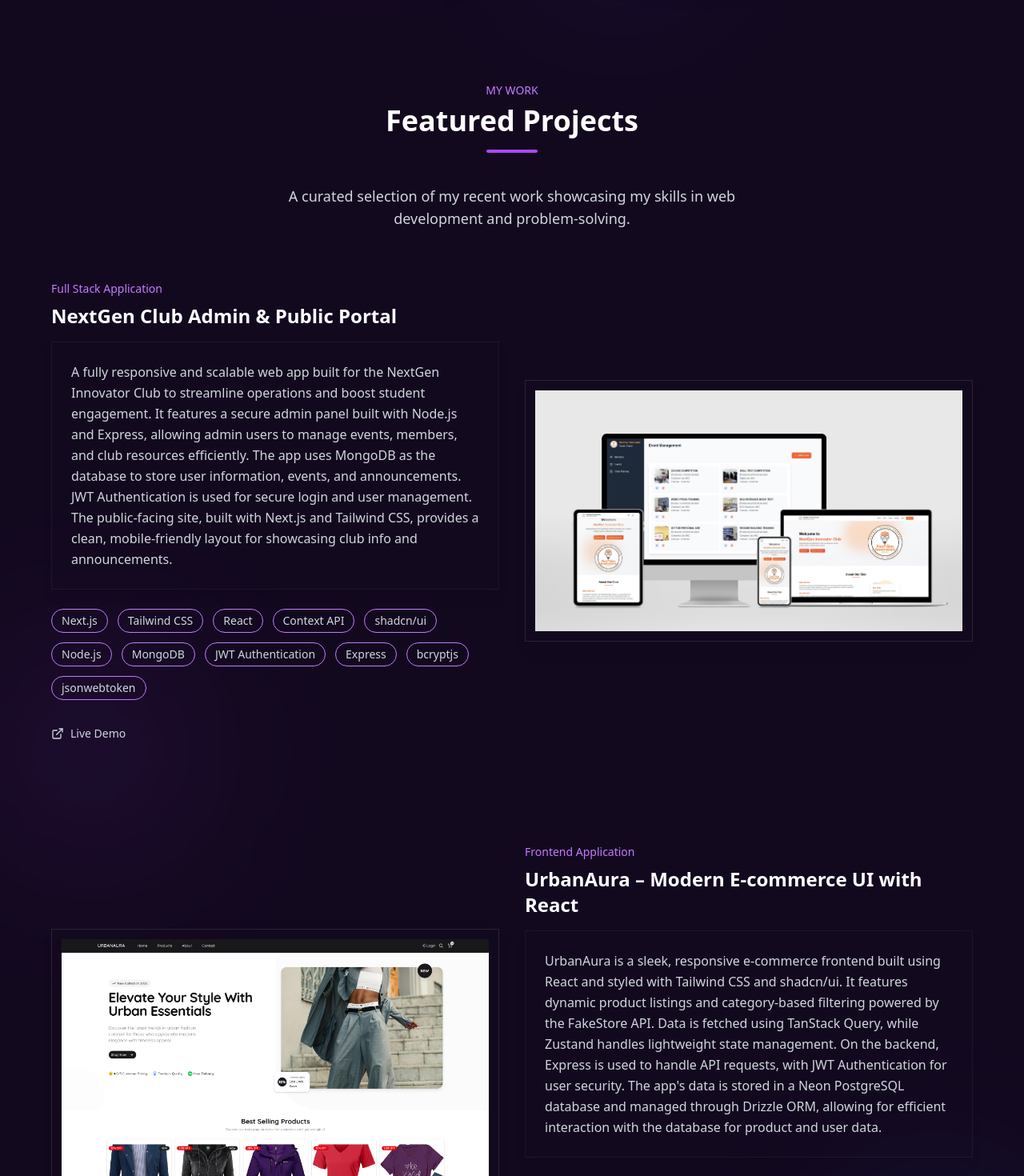
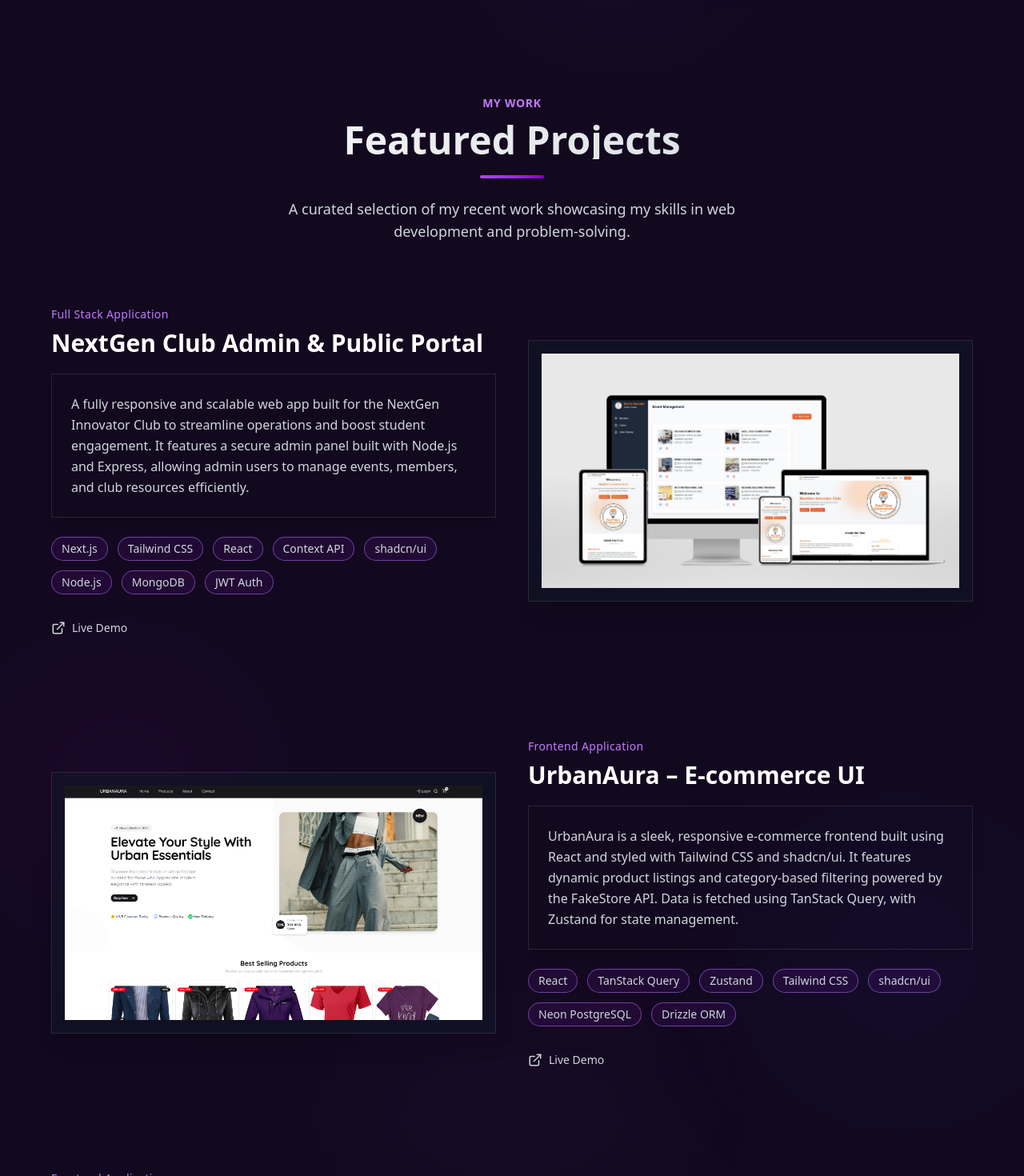
Before and after one commit to bimal009/PortfolioMain, a Next.js app: page / in a window 1280 px wide. Shown: the part 640-2110 px from the top of the page at 80% size. Built offline with nearby package versions, Linux system fonts and the light colour scheme.

Commit message:
Refactor ProjectShowcase component for improved styling and layout; adjust spacing, enhance text visibility, and update project descriptions for clarity.

```diff
--- a/components/ProjectShowcase.tsx
+++ b/components/ProjectShowcase.tsx
@@ -30,32 +30,32 @@ const Project = ({
 }: ProjectProps) => {
     return (
         <article
-            className={`flex flex-col ${isReversed ? 'md:flex-row-reverse' : 'md:flex-row'} gap-4 md:gap-8 mb-16 md:mb-24 items-center`}
+            className={`flex flex-col ${isReversed ? 'md:flex-row-reverse' : 'md:flex-row'} gap-6 md:gap-10 mb-16 md:mb-24 items-center`}
             itemScope
             itemType="https://schema.org/CreativeWork"
         >
             {/* Text content */}
             <div className="w-full md:w-1/2 flex flex-col justify-center">
-                <div className="text-sm text-purple-400 mb-2 font-medium" itemProp="category">{category}</div>
+                <div className="text-sm text-purple-400 mb-2 font-medium tracking-wide" itemProp="category">{category}</div>
 
-                <h3 className="text-xl md:text-2xl font-bold mb-3 md:mb-4" itemProp="name">
+                <h3 className="text-2xl md:text-3xl font-bold mb-4 md:mb-5" itemProp="name">
                     <Link href={`/projects/${slug}`} className="hover:text-purple-400 transition-colors">
                         {title}
                     </Link>
                 </h3>
 
-                <div className="card-gradient p-4 md:p-6 rounded-lg border border-white/5 shadow-lg hover:border-purple-500/30 transition-all duration-300">
-                    <p className="text-gray-300 text-sm md:text-base leading-relaxed" itemProp="description">
+                <div className="card-gradient p-5 md:p-6 rounded-lg border border-white/10 shadow-lg hover:border-purple-500/30 transition-all duration-300">
+                    <p className="text-gray-300 text-base leading-relaxed" itemProp="description">
                         {description}
                     </p>
                 </div>
 
                 {/* Technologies used - scrollable on mobile */}
-                <div className="mt-4 md:mt-6 flex flex-wrap gap-2 md:gap-3 overflow-x-auto pb-2 max-w-full">
+                <div className="mt-5 md:mt-6 flex flex-wrap gap-2 md:gap-3 overflow-x-auto pb-2 max-w-full">
                     {technologies.map((tech, index) => (
                         <span
                             key={index}
-                            className="text-xs md:text-sm border border-purple-400 text-gray-300 px-2 md:px-3 py-1 rounded-full whitespace-nowrap"
+                            className="text-xs md:text-sm border border-purple-400/50 text-gray-300 px-3 py-1 rounded-full whitespace-nowrap bg-purple-900/20 hover:bg-purple-900/30 transition-colors"
                             itemProp="keywords"
                         >
                             {tech}
@@ -64,17 +64,17 @@ const Project = ({
                 </div>
 
                 {/* Project links */}
-                <div className="mt-4 md:mt-6 flex gap-4 md:gap-6">
+                <div className="mt-5 md:mt-6 flex gap-4 md:gap-6">
                     {liveUrl && (
                         <Link
                             href={liveUrl}
                             target="_blank"
                             rel="noopener noreferrer"
                             aria-label={`Live demo for ${title}`}
-                            className="flex items-center gap-2 text-xs md:text-sm text-gray-300 hover:text-purple-400 transition-colors"
+                            className="flex items-center gap-2 text-sm font-medium text-gray-300 hover:text-purple-400 transition-colors group"
                             itemProp="url"
                         >
-                            <ExternalLink size={16} />
+                            <ExternalLink size={18} className="group-hover:translate-x-1 transition-transform" />
                             <span>Live Demo</span>
                         </Link>
                     )}
@@ -82,9 +82,9 @@ const Project = ({
             </div>
 
             {/* Image with optimized loading */}
-            <div className="w-full md:w-1/2 mt-4 md:mt-0">
+            <div className="w-full md:w-1/2 mt-6 md:mt-0">
                 <Link href={liveUrl || ''} aria-label={`View details of ${title} project`}>
-                    <div className="project-card p-2 md:p-3 overflow-hidden rounded-lg border border-white/10 hover:border-purple-500/40 transition-all duration-300 shadow-lg">
+                    <div className="project-card p-3 md:p-4 overflow-hidden rounded-lg border border-white/10 hover:border-purple-500/40 transition-all duration-300 shadow-xl bg-gray-900/50">
                         <div className="relative w-full aspect-video overflow-hidden rounded-md">
                             <Image
                                 src={imageSrc}
@@ -108,8 +108,8 @@ const FeaturedProjects = () => {
         {
             title: "NextGen Club Admin & Public Portal",
             slug: "nextgen-club-admin-portal",
-            description: "A fully responsive and scalable web app built for the NextGen Innovator Club to streamline operations and boost student engagement. It features a secure admin panel built with Node.js and Express, allowing admin users to manage events, members, and club resources efficiently. The app uses MongoDB as the database to store user information, events, and announcements. JWT Authentication is used for secure login and user management. The public-facing site, built with Next.js and Tailwind CSS, provides a clean, mobile-friendly layout for showcasing club info and announcements.",
-            imageSrc: "/project1.png ", // Add your project image here
+            description: "A fully responsive and scalable web app built for the NextGen Innovator Club to streamline operations and boost student engagement. It features a secure admin panel built with Node.js and Express, allowing admin users to manage events, members, and club resources efficiently.",
+            imageSrc: "/project1.png", // Add your project image here
             technologies: [
                 "Next.js",
                 "Tailwind CSS",
@@ -118,18 +118,15 @@ const FeaturedProjects = () => {
                 "shadcn/ui",
                 "Node.js",
                 "MongoDB",
-                "JWT Authentication",
-                "Express",
-                "bcryptjs",
-                "jsonwebtoken"
+                "JWT Auth"
             ],
             liveUrl: "https://next-gen-it-eight.vercel.app/", // Replace with your live URL
             category: "Full Stack Application"
         },
         {
-            title: "UrbanAura – Modern E-commerce UI with React",
+            title: "UrbanAura – E-commerce UI",
             slug: "urbanaura-ecommerce-ui",
-            description: "UrbanAura is a sleek, responsive e-commerce frontend built using React and styled with Tailwind CSS and shadcn/ui. It features dynamic product listings and category-based filtering powered by the FakeStore API. Data is fetched using TanStack Query, while Zustand handles lightweight state management. On the backend, Express is used to handle API requests, with JWT Authentication for user security. The app's data is stored in a Neon PostgreSQL database and managed through Drizzle ORM, allowing for efficient interaction with the database for product and user data.",
+            description: "UrbanAura is a sleek, responsive e-commerce frontend built using React and styled with Tailwind CSS and shadcn/ui. It features dynamic product listings and category-based filtering powered by the FakeStore API. Data is fetched using TanStack Query, with Zustand for state management.",
             imageSrc: "/project2.png", // Add your project image here
             technologies: [
                 "React",
@@ -138,9 +135,7 @@ const FeaturedProjects = () => {
                 "Tailwind CSS",
                 "shadcn/ui",
                 "Neon PostgreSQL",
-                "Drizzle ORM",
-                "Express",
-                "JWT Authentication"
+                "Drizzle ORM"
             ],
             liveUrl: "https://urbanauranp.vercel.app", // Replace with your live URL
             category: "Frontend Application"
@@ -148,7 +143,7 @@ const FeaturedProjects = () => {
         {
             title: "BrandStage - Event Booking Platform",
             slug: "brandstage-event-booking",
-            description: "BrandStage is an all-in-one event booking platform that allows users to book events, rent event essentials (like furniture, lighting, and audio equipment), and even reserve venues. Built using React, this platform leverages Zustand for state management to efficiently manage user sessions, event selections, and rental items. Shadcn/ui is utilized for creating a responsive and elegant UI, ensuring the platform works seamlessly across devices. The system provides an intuitive and user-friendly experience for event organizers, venue managers, and renters.",
+            description: "BrandStage is an all-in-one event booking platform that allows users to book events, rent event essentials, and reserve venues. Built using React with Zustand for state management to efficiently manage user sessions, event selections, and rental items.",
             imageSrc: "/project3.png", // Replace with your project image here
             technologies: [
                 "React",
@@ -162,41 +157,41 @@ const FeaturedProjects = () => {
         }
     ];
 
-
-
     return (
         <section
-            className="py-16 md:py-24 px-4 sm:px-6 md:px-12 overflow-hidden"
+            className="py-20 md:py-28 px-4 sm:px-6 md:px-8 overflow-hidden bg-gradient-to-b "
             aria-labelledby="projects-heading"
             itemScope
             itemType="https://schema.org/CollectionPage"
         >
+
             <div className="max-w-6xl mx-auto">
                 {/* Section header with balanced styling */}
-                <div className="mb-10 md:mb-16 text-center">
-                    <p className="text-purple-400 text-sm font-medium mb-2">MY WORK</p>
+                <div className="mb-16 md:mb-20 text-center">
+                    <p className="text-purple-400 text-sm font-semibold uppercase tracking-wider mb-3">MY WORK</p>
                     <h2
                         id="projects-heading"
-                        className="text-2xl md:text-3xl lg:text-4xl font-bold mb-3 md:mb-4"
+                        className="text-3xl md:text-4xl lg:text-5xl font-bold mb-4 md:mb-5 bg-clip-text text-transparent bg-gradient-to-r from-white to-gray-300"
                         itemProp="name"
                     >
                         Featured Projects
                     </h2>
                     <div className="flex justify-center">
-                        <div className="w-16 h-1 bg-purple-500 rounded-full mb-4 md:mb-6"></div>
+                        <div className="w-20 h-1 bg-gradient-to-r from-purple-500 to-purple-700 rounded-full mb-6"></div>
                     </div>
-                    <p className="text-gray-300 mt-3 md:mt-4 max-w-2xl mx-auto text-sm md:text-lg" itemProp="description">
+                    <p className="text-gray-300 max-w-2xl mx-auto text-base md:text-lg" itemProp="description">
                         A curated selection of my recent work showcasing my skills in web development and problem-solving.
                     </p>
                 </div>
 
-                {/* Background glow effects for visual interest - positioned to avoid overflow */}
+                {/* Background glow effects for visual interest - positioned for better balance */}
                 <div className="relative">
-                    <div className="absolute top-1/4 -left-20 w-32 md:w-64 h-32 md:h-64 bg-purple-500/10 rounded-full blur-[50px] md:blur-[100px] -z-10"></div>
-                    <div className="absolute bottom-1/4 -right-20 w-32 md:w-64 h-32 md:h-64 bg-blue-500/10 rounded-full blur-[50px] md:blur-[100px] -z-10"></div>
+                    <div className="absolute top-1/3 -left-10 w-64 h-64 bg-purple-600/10 rounded-full blur-[120px] -z-10"></div>
+                    <div className="absolute bottom-1/3 -right-10 w-64 h-64 bg-blue-600/10 rounded-full blur-[120px] -z-10"></div>
+                    <div className="absolute top-2/3 left-1/2 transform -translate-x-1/2 w-96 h-32 bg-purple-500/5 rounded-full blur-[80px] -z-10"></div>
 
                     {/* Projects list with improved spacing */}
-                    <div itemProp="mainEntity" itemScope itemType="https://schema.org/ItemList" className="space-y-16 md:space-y-32">
+                    <div itemProp="mainEntity" itemScope itemType="https://schema.org/ItemList" className="space-y-20 md:space-y-32">
                         {projects.map((project, index) => (
                             <div key={project.slug} itemProp="itemListElement" itemScope itemType="https://schema.org/ListItem">
                                 <meta itemProp="position" content={String(index + 1)} />
@@ -210,13 +205,16 @@ const FeaturedProjects = () => {
                 </div>
 
                 {/* View all projects button with balanced styling */}
-                <div className="text-center mt-10 md:mt-16">
+                <div className="text-center mt-16 md:mt-20">
                     <Link
                         href="/projects"
-                        className="inline-block bg-purple-600 hover:bg-purple-700 text-white font-medium py-2 md:py-3 px-6 md:px-8 rounded-lg transition-colors duration-300 text-sm md:text-base"
+                        className="inline-flex items-center gap-2 bg-gradient-to-r from-purple-600 to-purple-700 hover:from-purple-700 hover:to-purple-800 text-white font-medium py-3 px-8 rounded-lg transition-all duration-300 text-base shadow-lg hover:shadow-purple-500/20"
                         aria-label="View all projects"
                     >
                         View All Projects
+                        <svg xmlns="http://www.w3.org/2000/svg" width="16" height="16" viewBox="0 0 24 24" fill="none" stroke="currentColor" strokeWidth="2" strokeLinecap="round" strokeLinejoin="round" className="ml-1">
+                            <path d="m9 18 6-6-6-6" />
+                        </svg>
                     </Link>
                 </div>
             </div>
```
